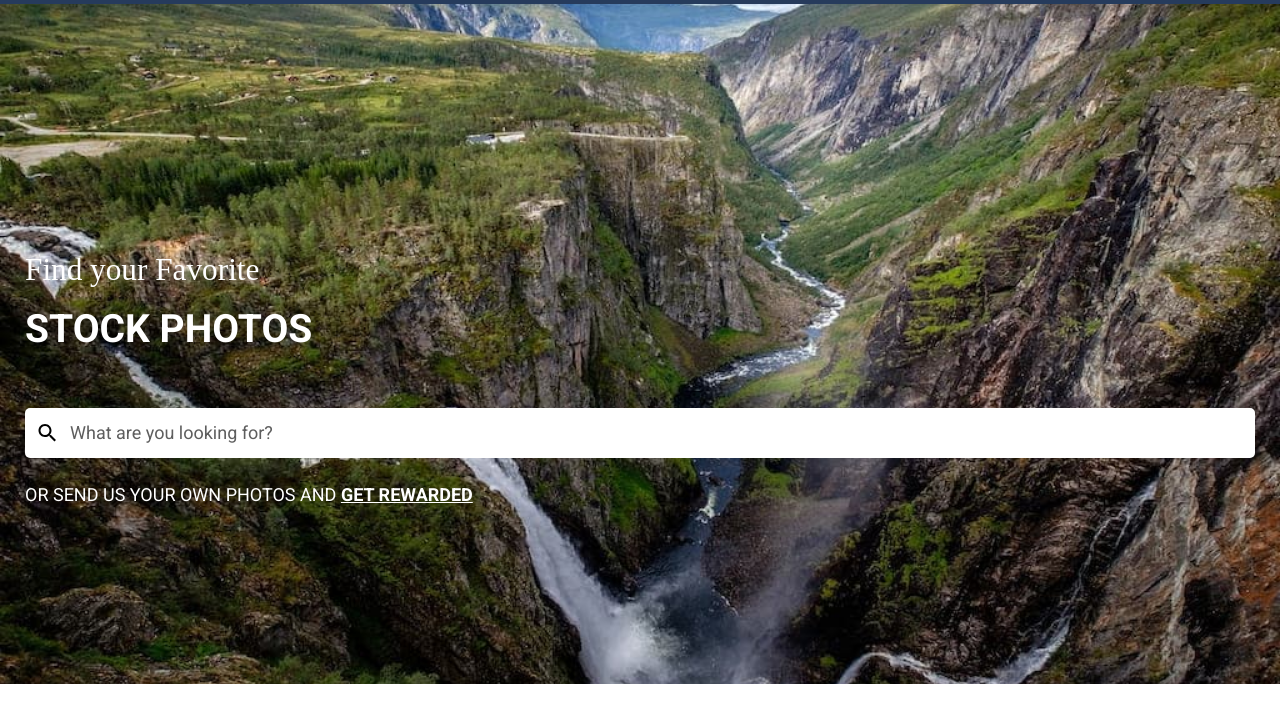
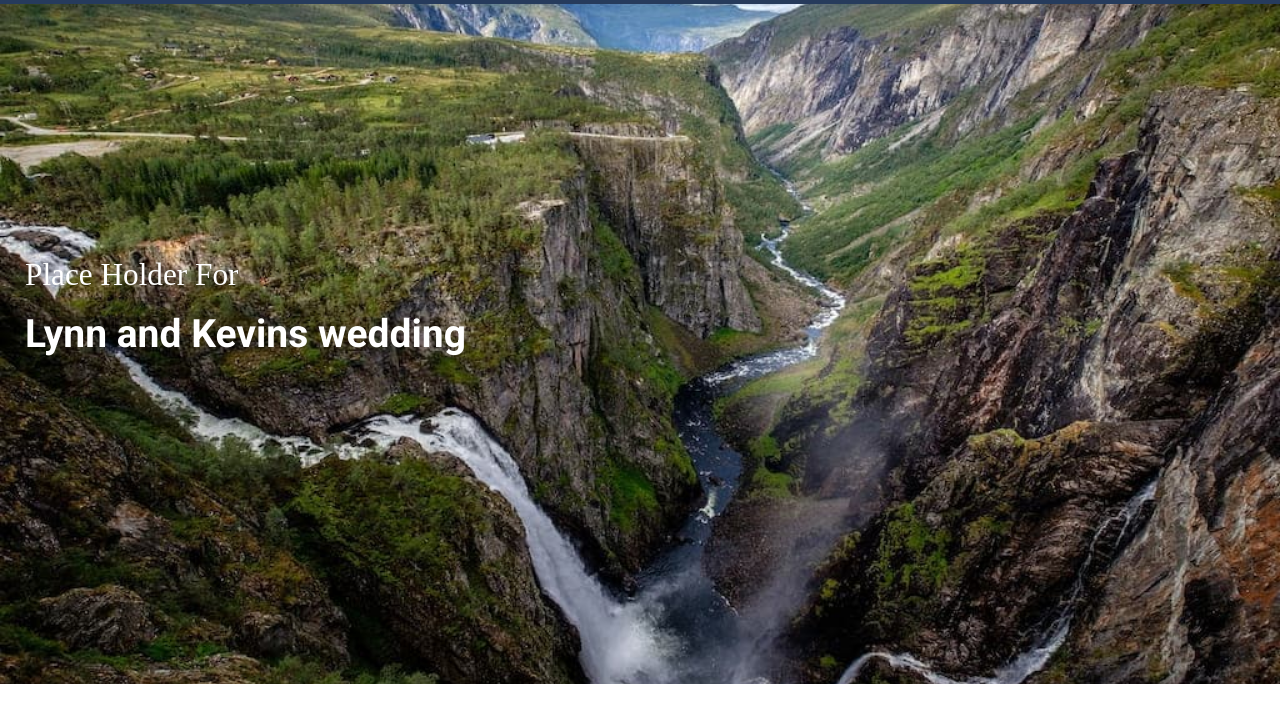
Before and after one commit to krussell23/lynnandkevinsweddingwebsite, a plain HTML site: page index.html in a window 1280 px wide. Shown: the part 99-800 px from the top of the page. Drawn offline with Linux system fonts and the light colour scheme; a web font is replaced by a local one.

Commit message:
title change

```diff
--- a/index.html
+++ b/index.html
@@ -107,29 +107,9 @@
 
       <main>
         <div class="profile-banner">
-          <h2>Find your Favorite</h2>
-          <h1>STOCK PHOTOS</h1>
-          <div class="search-bar">
-            <svg
-              class="search-icon"
-              xmlns="http://www.w3.org/2000/svg"
-              height="24px"
-              viewBox="0 0 24 24"
-              width="24px"
-              fill="#000000"
-            >
-              <path d="M0 0h24v24H0V0z" fill="none" />
-              <path
-                d="M15.5 14h-.79l-.28-.27C15.41 12.59 16 11.11 16 9.5 16 5.91 13.09 3 9.5 3S3 5.91 3 9.5 5.91 16 9.5 16c1.61 0 3.09-.59 4.23-1.57l.27.28v.79l5 4.99L20.49 19l-4.99-5zm-6 0C7.01 14 5 11.99 5 9.5S7.01 5 9.5 5 14 7.01 14 9.5 11.99 14 9.5 14z"
-              />
-            </svg>
-            <p>What are you looking for?</p>
-          </div>
+          <h2>Place Holder For</h2>
+          <h1>Lynn and Kevins wedding</h1>
 
-          <p>
-            OR SEND US YOUR OWN PHOTOS AND
-            <a href="#" class="reward">GET REWARDED</a>
-          </p>
         </div>
 
         <section class="box-container">
```
